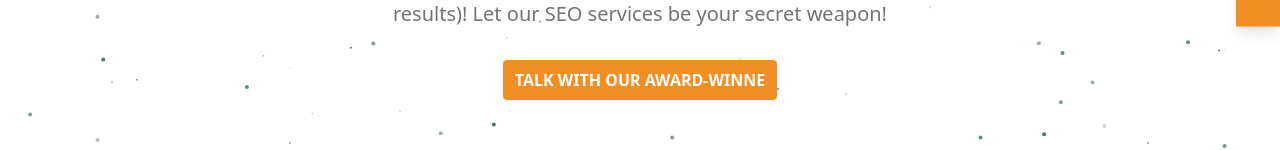
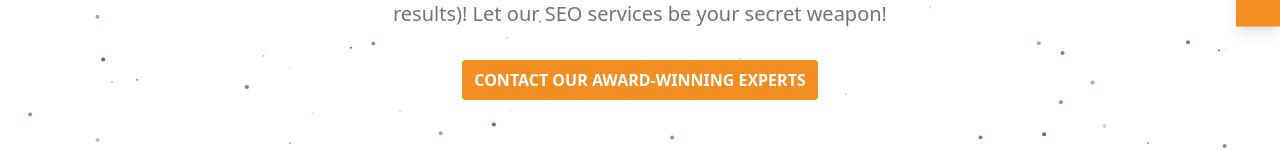
Before and after one commit to jamanhasan01/jubutix, a Next.js app: page /seo in a window 1280 px wide. Shown: the part 474-624 px from the top of the page. Built offline with nearby package versions, Linux system fonts and the light colour scheme.

Commit message:
i have fix seto hero secion btn text

```diff
--- a/app/seo/page.tsx
+++ b/app/seo/page.tsx
@@ -15,7 +15,7 @@ const SeoPage = () => {
         heading='Best SEO Service Agency
 with 1000+ Success Stories'
         desc='Beat your competition with the best SEO company in Bangladesh! Don’t be fed up with so-called SEO experts (who make more excuses than results)! Let our SEO services be your secret weapon!'
-        btn_text='Talk With Our Award-Winne'
+        btn_text='Contact Our Award-Winning Experts'
       />
       <Feature />
       <ClientLogos />
```
